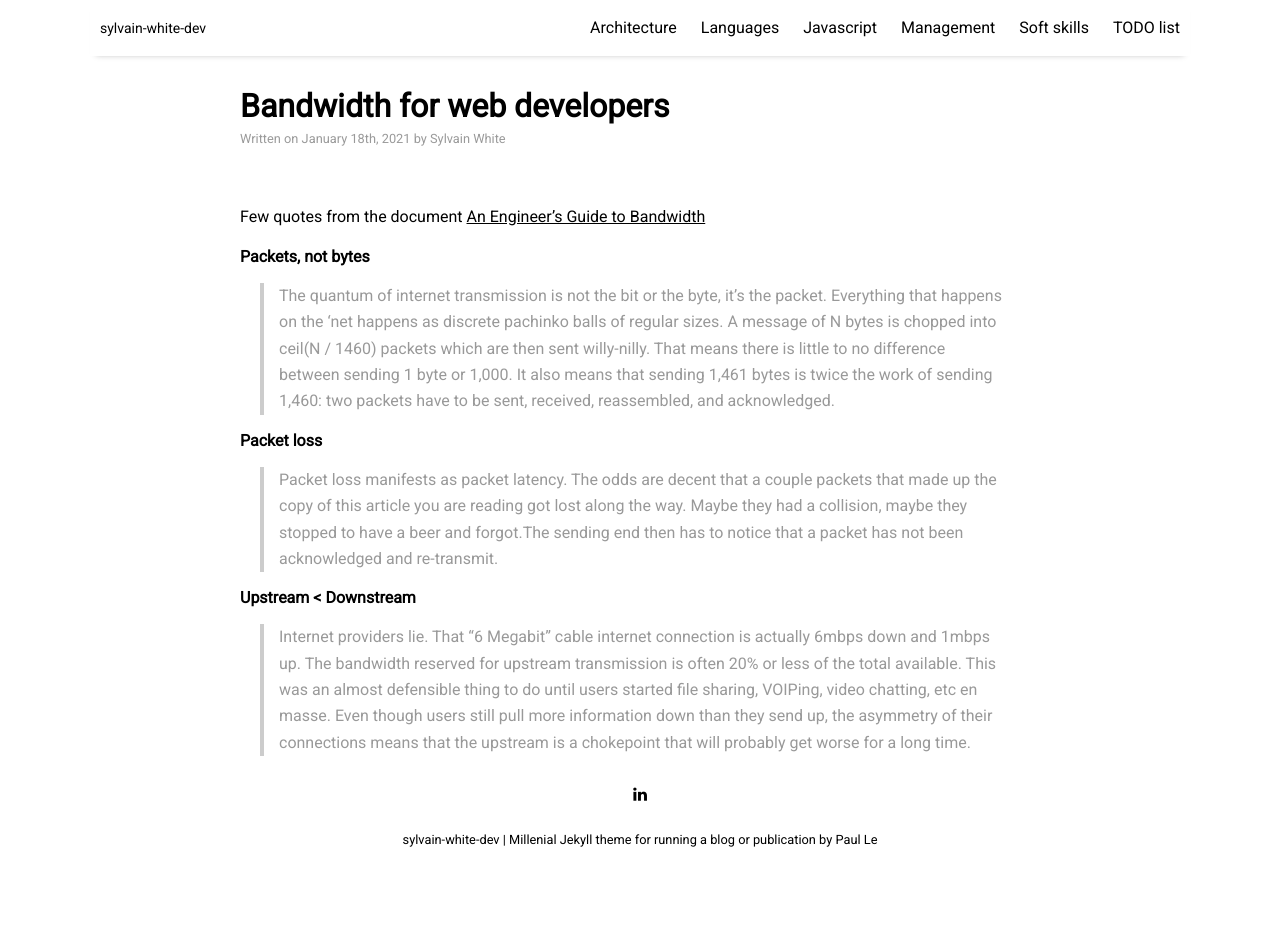
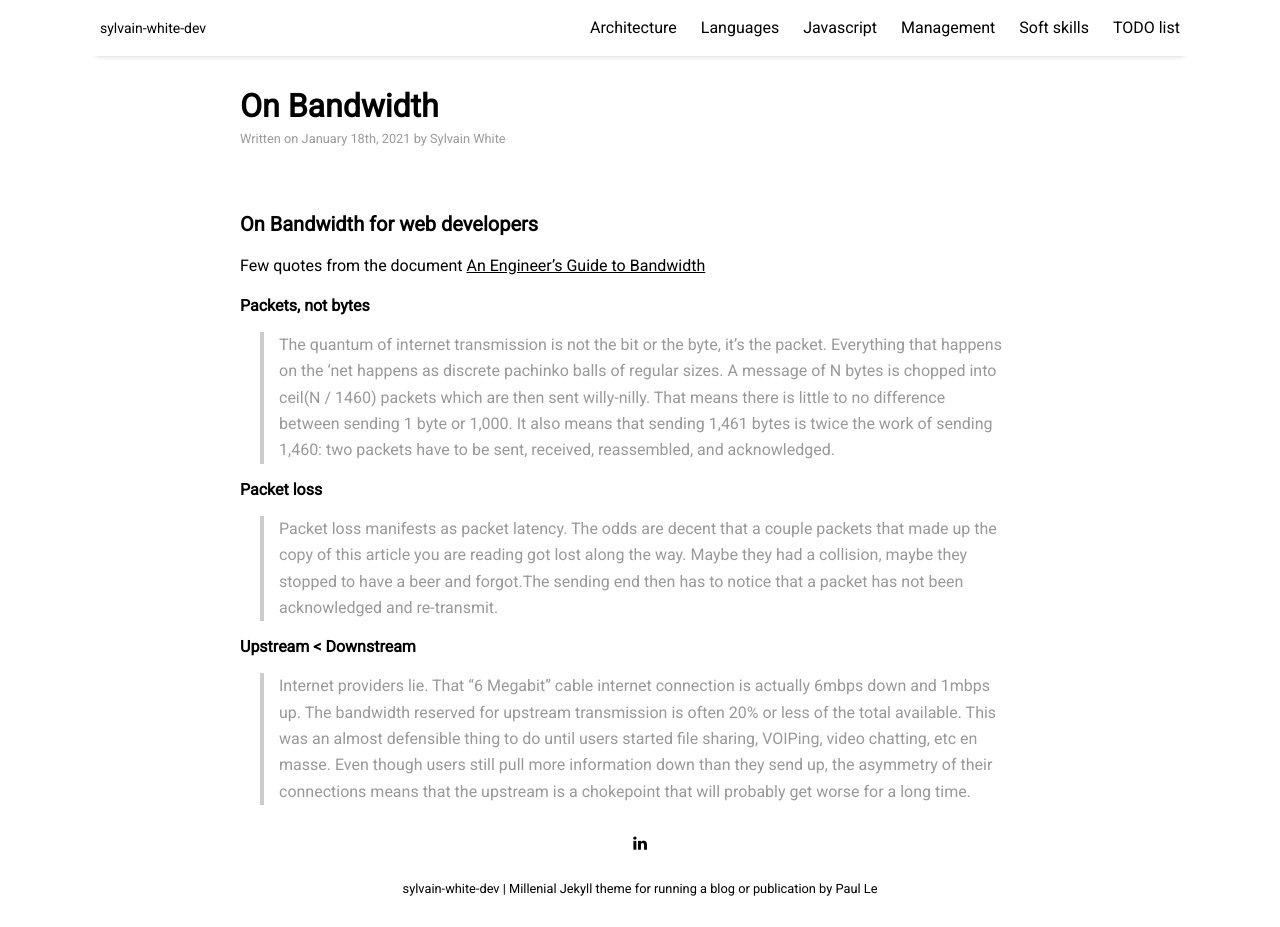
Before and after one commit to sylvainwhite/sylvain-white-dev, a Jekyll site: the page built from _posts/2021-01-18-onBandwidth.md, in a window 1280 px wide and 927 px high. Built offline with Jekyll 4.4.1, drawn with Linux system fonts in a browser that asks for light colours; nearby versions of some CDN libraries.

Commit message:
Shorten post title

```diff
--- a/_posts/2021-01-18-onBandwidth.md
+++ b/_posts/2021-01-18-onBandwidth.md
@@ -1,12 +1,14 @@
 ---
 layout: post
-title: "Bandwidth for web developers"
+title: "On Bandwidth"
 author: "Sylvain White"
 categories: misc
 tags: [misc]
 # image: city-2.jpg
 ---
 <br/>
+
+### On Bandwidth for web developers
 
 Few quotes from the document [An Engineer's Guide to Bandwidth]({{ site.github.url }}/resources/engineerGuideToBandwidth.pdf){:target="_blank"}
 
```
